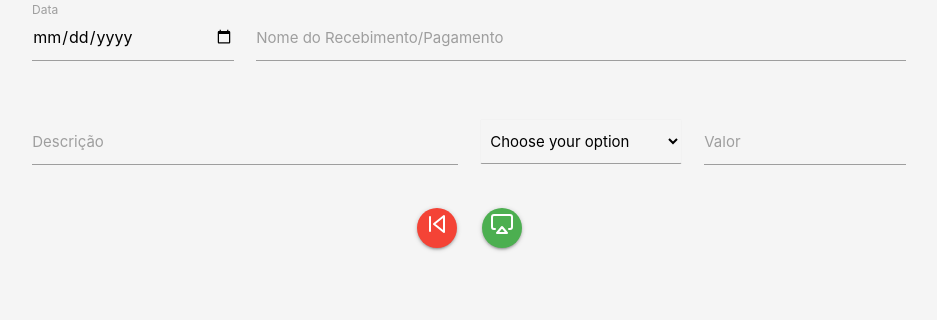
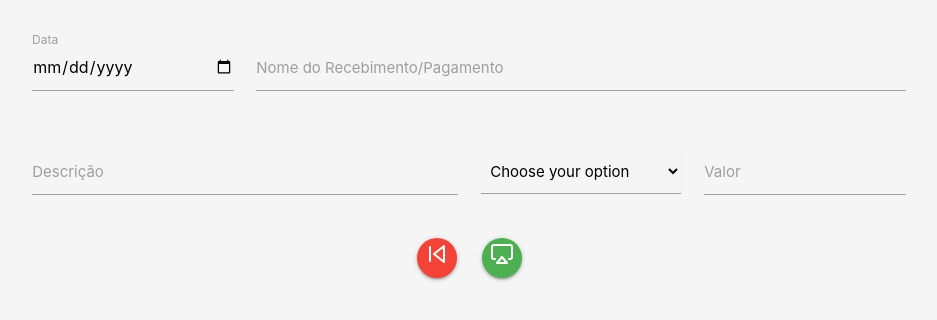
Before and after one commit to muriloviscondi/my-finances, a React (Create React App) app in the folder frontend/: page /create in a window 1280 px wide. Shown: the top 320 px of the page, without its empty margins (171-1108 px from the left). Built offline with nearby package versions, Linux system fonts and the light colour scheme.

Commit message:
alterando estilo

```diff
--- a/frontend/src/Global.css
+++ b/frontend/src/Global.css
@@ -3,5 +3,5 @@ body {
 }
 
 .topSpace {
-  margin-top: 30px;
+  margin-top: 30px !important;
 }
```
